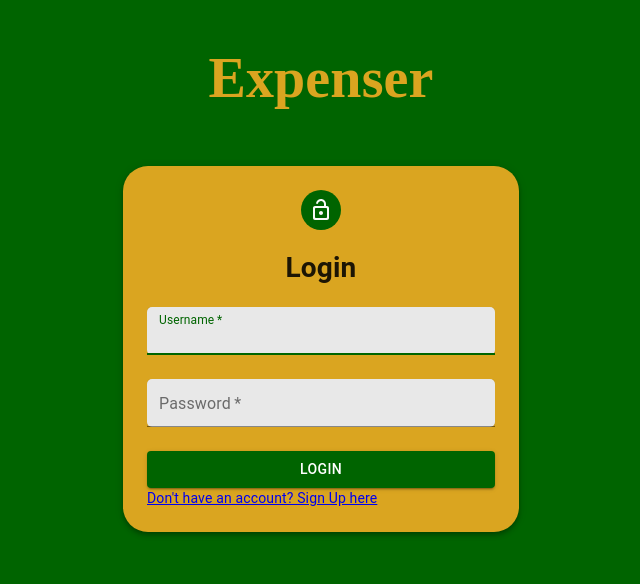
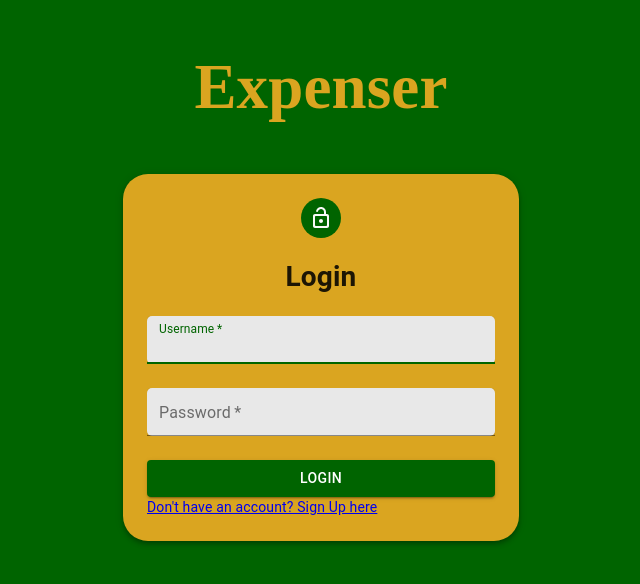
Before and after one commit to jwilson717/Expenser, a React (Create React App) app: page / in a window 1280 px wide. Shown: the top 584 px of the page, without its empty margins (319-959 px from the left). Built offline with nearby package versions, Linux system fonts and the light colour scheme.

Commit message:
removed handleSignup from login form props

```diff
--- a/src/components/loginFormComponent.tsx
+++ b/src/components/loginFormComponent.tsx
@@ -6,7 +6,6 @@ import { LockOpenRounded } from '@material-ui/icons';
 import classNames from 'classnames';
 
 interface LoginHandlers {
-   handleSignUp: () => void;
    handleLogin: (e: any) => void;
    setState: React.Dispatch<React.SetStateAction<credentials>>;
    errorMsg: string;
--- a/src/pages/loginPage.tsx
+++ b/src/pages/loginPage.tsx
@@ -11,9 +11,6 @@ export const LoginPage = () => {
    const context = useAuthContext();
    const [errorMsg, setErrorMsg] = useState<string>("");
 
-   const handleSignUp = () => {
-      history.push("/signup");
-   }
    const handleLogin = (e: any) => {
       e.preventDefault();
       login(state)
@@ -35,6 +32,6 @@ export const LoginPage = () => {
    }
 
    return(
-      <LoginFormComponent props={{handleSignUp, handleLogin, setState, errorMsg}} />
+      <LoginFormComponent props={{handleLogin, setState, errorMsg}} />
    );
 }
--- a/src/styles/styles.js
+++ b/src/styles/styles.js
@@ -18,7 +18,6 @@ export const customTheme = createMuiTheme({
 
 export const useFormStyles = makeStyles((theme) => ({
    form: {
-      marginTop: theme.spacing(6),
       padding: theme.spacing(3),
       borderRadius: 25,
       backgroundColor: customTheme.palette.secondary.main
@@ -32,7 +31,7 @@ export const useFormStyles = makeStyles((theme) => ({
    },
    appHeader: {
       color: customTheme.palette.secondary.main,
-      fontSize: '4em',
+      fontSize: '4.5em',
       fontFamily: 'Copperplate'
    },
    input: {
```
